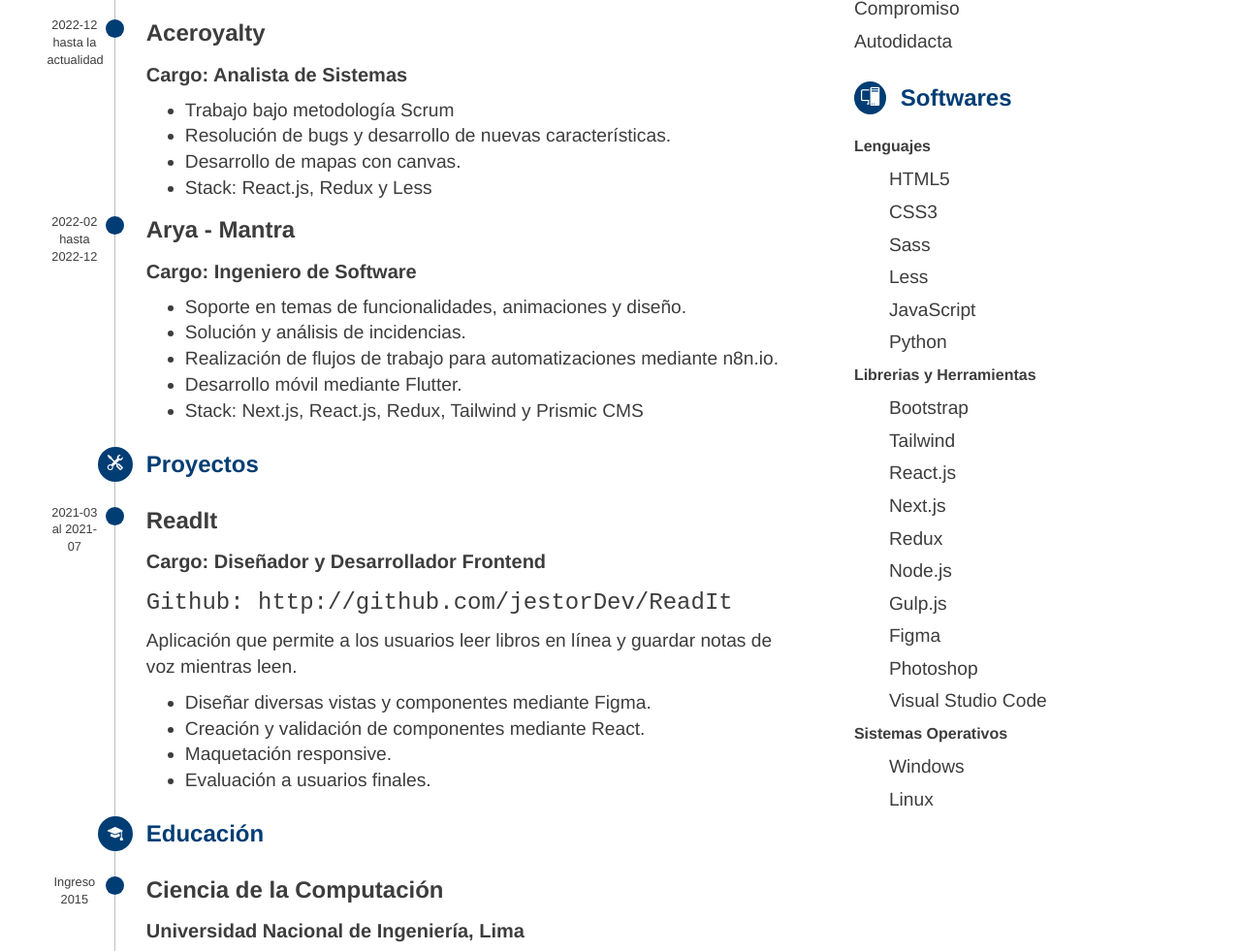
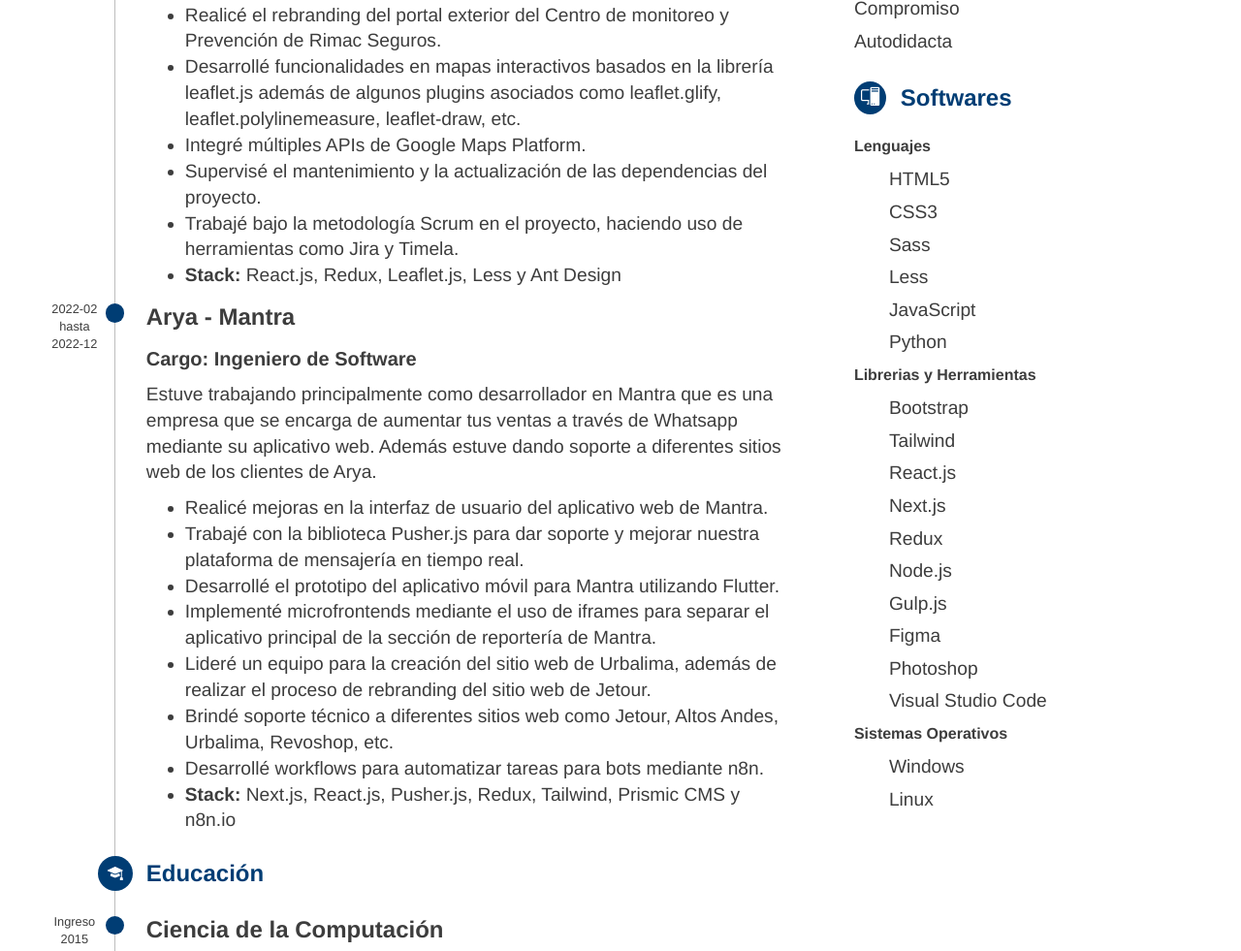
Before and after one commit to Sdann26/CV, a plain HTML site: page index.html in a window 1280 px wide. Shown: the part 600-1581 px from the top of the page at 97% size. Drawn offline with nearby package versions, Linux system fonts and the light colour scheme.

Commit message:
feat: update CV content

```diff
--- a/index.html
+++ b/index.html
@@ -16,41 +16,35 @@
     <main>
         <div class="line">
             <h2><span><i class="bi bi-chat-left-fill"></i></span> Acerca de mí</h2>
-            <p>Como desarrollador frontend, cuento con más de 3 años de experiencia en el campo del desarrollo web y la tecnología. Durante este tiempo, he desarrollado habilidades especializadas en maquetación, interactividad y desarrollo de sitios web basadas en React, lo que me permite aportar mucho valor al equipo al que pertenezca.
-
-            Estoy preparado para afrontar nuevos retos y trabajar arduamente para superar los objetivos propuestos. Si buscas un miembro del equipo que esté siempre dispuesto a aportar soluciones, comprometido con el trabajo en equipo y siguiendo alguna metodología de trabajo, estaré encantado de formar de este.</p>
+            <p>Soy desarrollador frontend con más de 3 años de experiencia en el campo del desarrollo web, utilizando   principalmente React y Next.</p>
+            <p>Desarrollo aplicativos con un enfoque en la optimización de rendimiento y la accesibilidad web. Comprometido con el aprendizaje continuo y la adopción de las últimas tendencias en desarrollo frontend.</p>
             <!--  -->
             <h2><span><i class="bi bi bi-briefcase-fill"></i></i></span>Experiencia Laboral</h2>
             <h3><span>2022-12 hasta la actualidad</span><span></span>Aceroyalty</h3>
             <h4>Cargo: Analista de Sistemas</h4>
             <ul>
-                <li>Trabajo bajo metodología Scrum</li>
-                <li>Resolución de bugs y desarrollo de nuevas características.</li>
-                <li>Desarrollo de mapas con canvas.</li>
-                <li>Stack: React.js, Redux y Less</li>
+                <li>Realicé el rebranding del portal exterior del Centro de monitoreo y Prevención de Rimac Seguros.</li>
+                <li>Desarrollé funcionalidades en mapas interactivos basados en la librería leaflet.js además de algunos plugins asociados como leaflet.glify, leaflet.polylinemeasure, leaflet-draw, etc.</li>
+                <li>Integré múltiples APIs de Google Maps Platform.</li>
+                <li>Supervisé el mantenimiento y la actualización de las dependencias del proyecto.</li>
+                <li>Trabajé bajo la metodología Scrum en el proyecto, haciendo uso de herramientas como Jira y Timela.</li>
+                <li><b>Stack:</b> React.js, Redux, Leaflet.js, Less y Ant Design</li>
             </ul>
             <!--  -->
             <h3><span>2022-02 hasta 2022-12</span><span></span>Arya - Mantra</h3>
             <h4>Cargo: Ingeniero de Software</h4>
+            <p>Estuve trabajando principalmente como desarrollador en Mantra que es una empresa que se encarga de  aumentar tus ventas a través de Whatsapp mediante su aplicativo web. Además estuve dando soporte a diferentes sitios web de los clientes de Arya.</p>
             <ul>
-                <li>Soporte en temas de funcionalidades, animaciones y diseño.</li>
-                <li>Solución y análisis de incidencias.</li>
-                <li>Realización de flujos de trabajo para automatizaciones mediante n8n.io.</li>
-                <li>Desarrollo móvil mediante Flutter.</li>
-                <li>Stack: Next.js, React.js, Redux, Tailwind y Prismic CMS</li>
+                <li>Realicé mejoras en la interfaz de usuario del aplicativo web de Mantra.</li>
+                <li>Trabajé con la biblioteca Pusher.js para dar soporte y mejorar nuestra plataforma de mensajería en tiempo real.</li>
+                <li>Desarrollé el prototipo del aplicativo móvil para Mantra utilizando Flutter.</li>
+                <li>Implementé microfrontends mediante el uso de iframes para separar el aplicativo principal de la sección de reportería de Mantra.</li>
+                <li>Lideré un equipo para la creación del sitio web de Urbalima, además de realizar el proceso de rebranding del sitio web de Jetour.</li>
+                <li>Brindé soporte técnico a diferentes sitios web como Jetour, Altos Andes, Urbalima, Revoshop, etc.</li>
+                <li>Desarrollé workflows para automatizar tareas para bots mediante n8n.</li>
+                <li><b>Stack:</b> Next.js, React.js, Pusher.js, Redux, Tailwind, Prismic CMS y n8n.io</li>
             </ul>
             <!--  -->
-            <h2><span><i class="bi bi-tools"></i></i></span>Proyectos</h2>
-            <h3><span>2021-03 al 2021-07</span><span></span>ReadIt</h3>
-            <h4>Cargo: Diseñador y Desarrollador Frontend</h4>
-            <code>Github: <a href="http://github.com/jestorDev/ReadIt" target="_blank">http://github.com/jestorDev/ReadIt</a></code>
-            <p>Aplicación que permite a los usuarios leer libros en línea y guardar notas de voz mientras leen.
-            <ul>
-                <li>Diseñar diversas vistas y componentes mediante Figma.</li>
-                <li>Creación y validación de componentes mediante React.</li>
-                <li>Maquetación responsive.</li>
-                <li>Evaluación a usuarios finales.</li>
-            </ul>
             <h2><span><i class="bi bi-mortarboard-fill"></i></span>Educación</h2>
             <h3><span>Ingreso 2015</span><span></span>Ciencia de la Computación</h3>
             <h4>Universidad Nacional de Ingeniería, Lima</h4>
@@ -63,7 +57,7 @@
     <aside>
         <h2><span><i class="bi bi-person-fill"></i></span>Perfil</h2>
         <h3>Email</h3>
-        <p>sdann26@gmail.com</p>
+        <p>sdann_26@hotmail.com</p>
         <h3>Teléfono</h3>
         <p>980909973</p>
         <h3>Github</h3>
```
Also changed, not shown: 1 other file.
